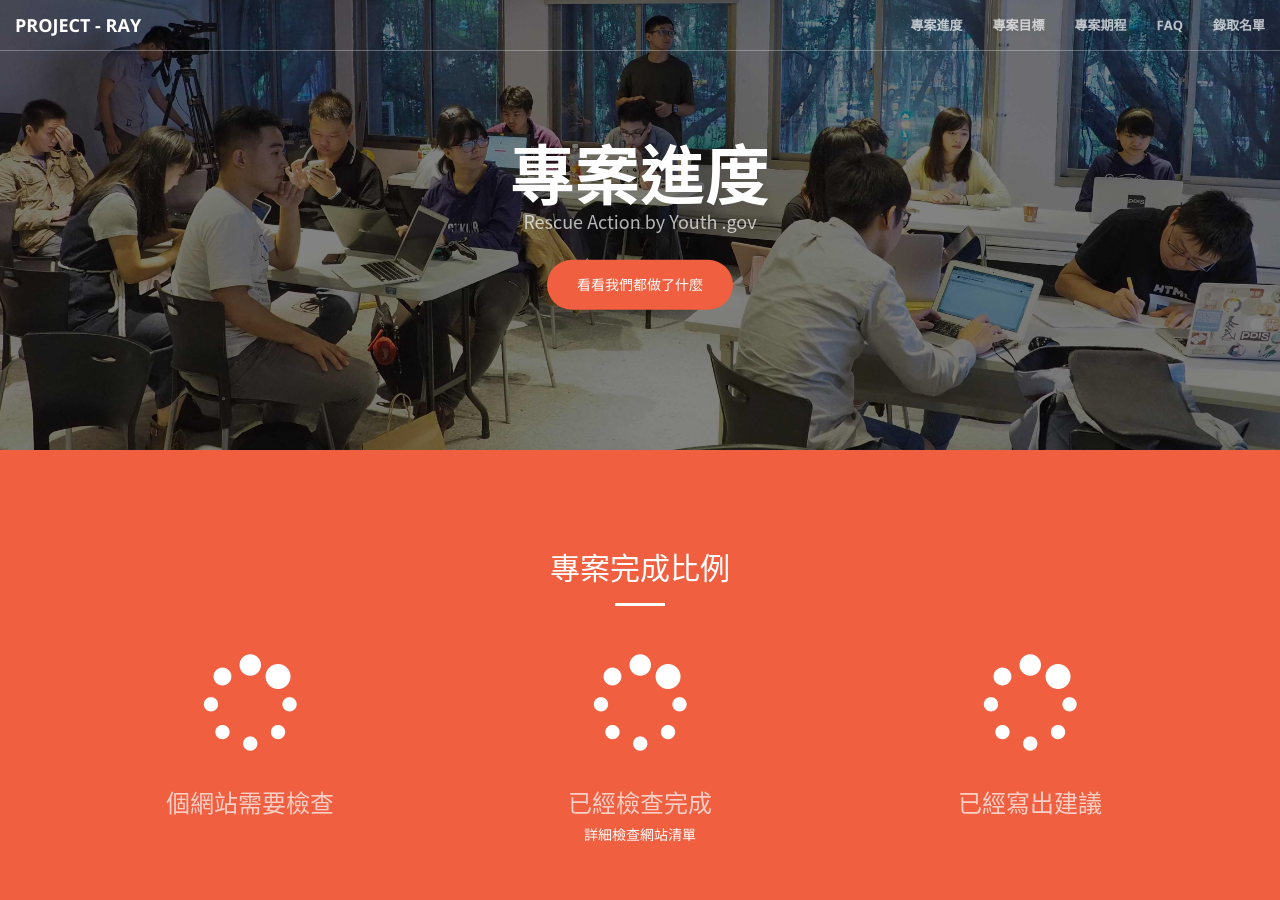
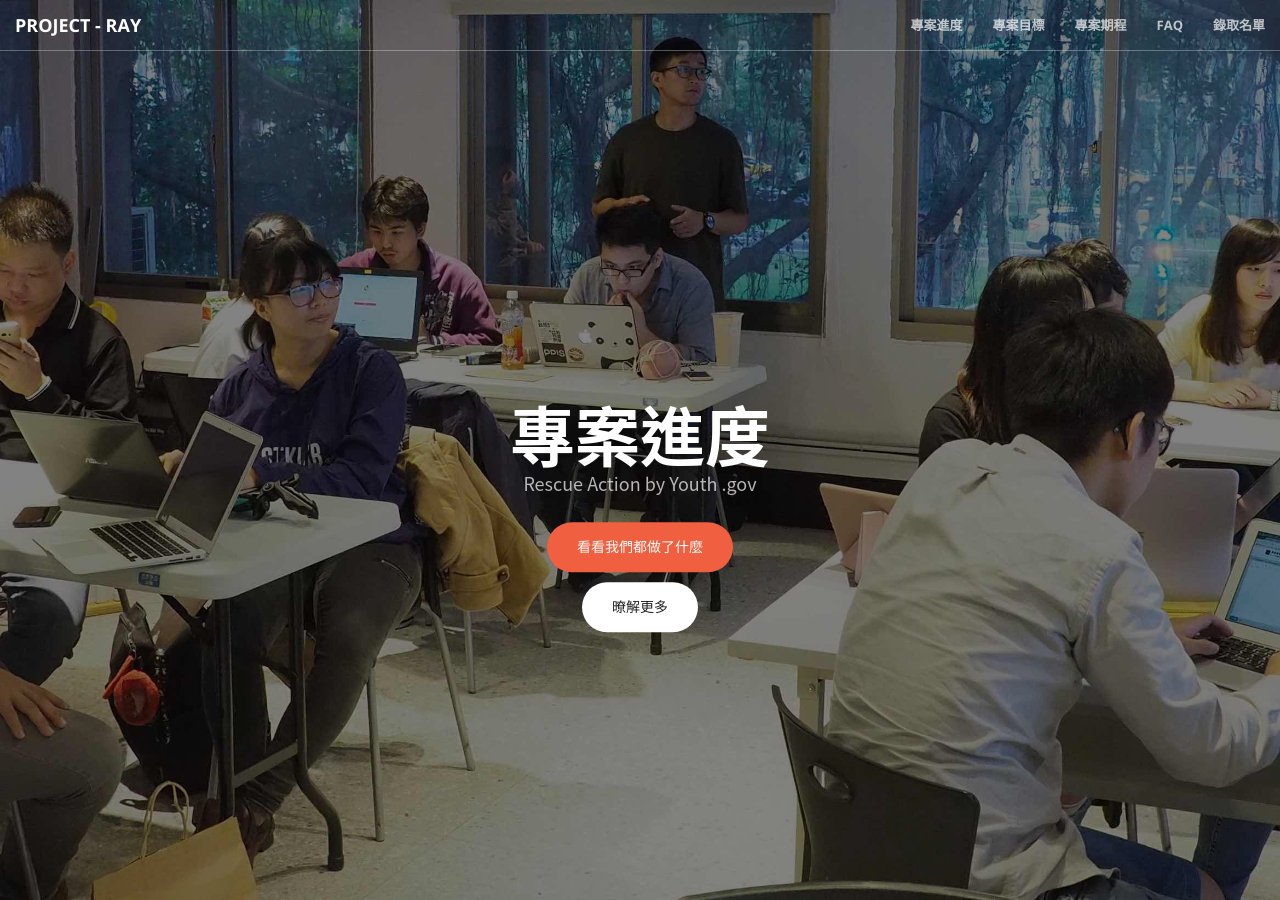
Before and after one commit to PDIS/ray2018, a Jekyll site: the page built from docs/progress.html, in a window 1280 px wide and 900 px high. Built offline with Jekyll 4.4.1, drawn with Linux system fonts in a browser that asks for light colours.

Commit message:
adjust style

```diff
--- a/docs/_includes/header_min.html
+++ b/docs/_includes/header_min.html
@@ -1,9 +1,12 @@
 <header class="header-bg-min">
     <div class="header-content">
-        <div class="header-content-inner">
-            <h1>專案進度</h1>
-            <p style="margin-bottom:20px">Rescue Action by Youth .gov</p>
-            <a href="#plots-area" class="btn btn-primary btn-xl page-scroll">看看我們都做了什麼</a>
+        <div  class="header-content-inner">
+            <h1 style="padding-top:135px;" >專案進度</h1>
+            <p  style="margin-bottom:20px">Rescue Action by Youth .gov</p>
+
+            <a href="#statistics" class="btn btn-primary btn-xl page-scroll">看看我們都做了什麼</a>
+            <br>
+            <a href="/#services" class="btn btn-default btn-xl page-scroll">暸解更多</a>
         </div>
     </div>
 </header>
--- a/docs/_includes/pivot_table.html
+++ b/docs/_includes/pivot_table.html
@@ -2,7 +2,7 @@
 <script src="https://code.highcharts.com/highcharts-more.js"></script>
 <script src="https://code.highcharts.com/modules/solid-gauge.js"></script>
 
-<section class="bg-primary">
+<section class="bg-primary" id="statistics">
     <div class="container">
         <div class="row">
             <div class="col-lg-12 text-center">
--- a/docs/_sass/_base.scss
+++ b/docs/_sass/_base.scss
@@ -206,8 +206,20 @@ header {
 }
 
 .header-bg-min {
+
+    background-color: rgba(51, 51, 51, 0.8);
+    background-blend-mode: overlay;
+
+    position: relative;
+    width: 100%;
+    min-height: auto;
+    @include background-cover;
+    background-position: center;
+    background-image: url('../img/header_min.jpg');
+    text-align: center;
+    color: white;
     @media (min-width: 768px) {
-        min-height: 450px;
+        min-height: 100%;
         background-color: rgba(51, 51, 51, 0.8);
         background-blend-mode: overlay;
         background-image: url(../img/header_min.jpg);
```
